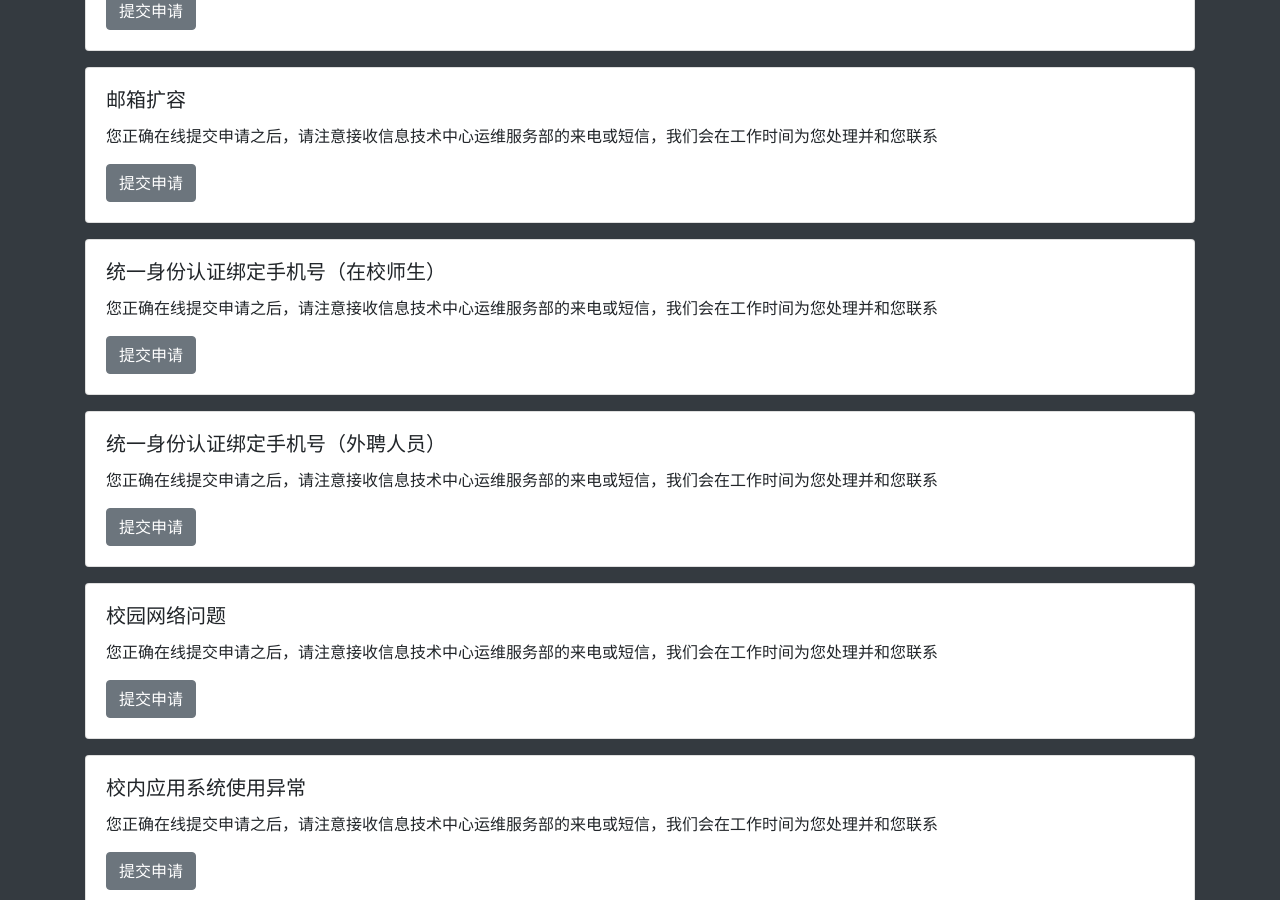
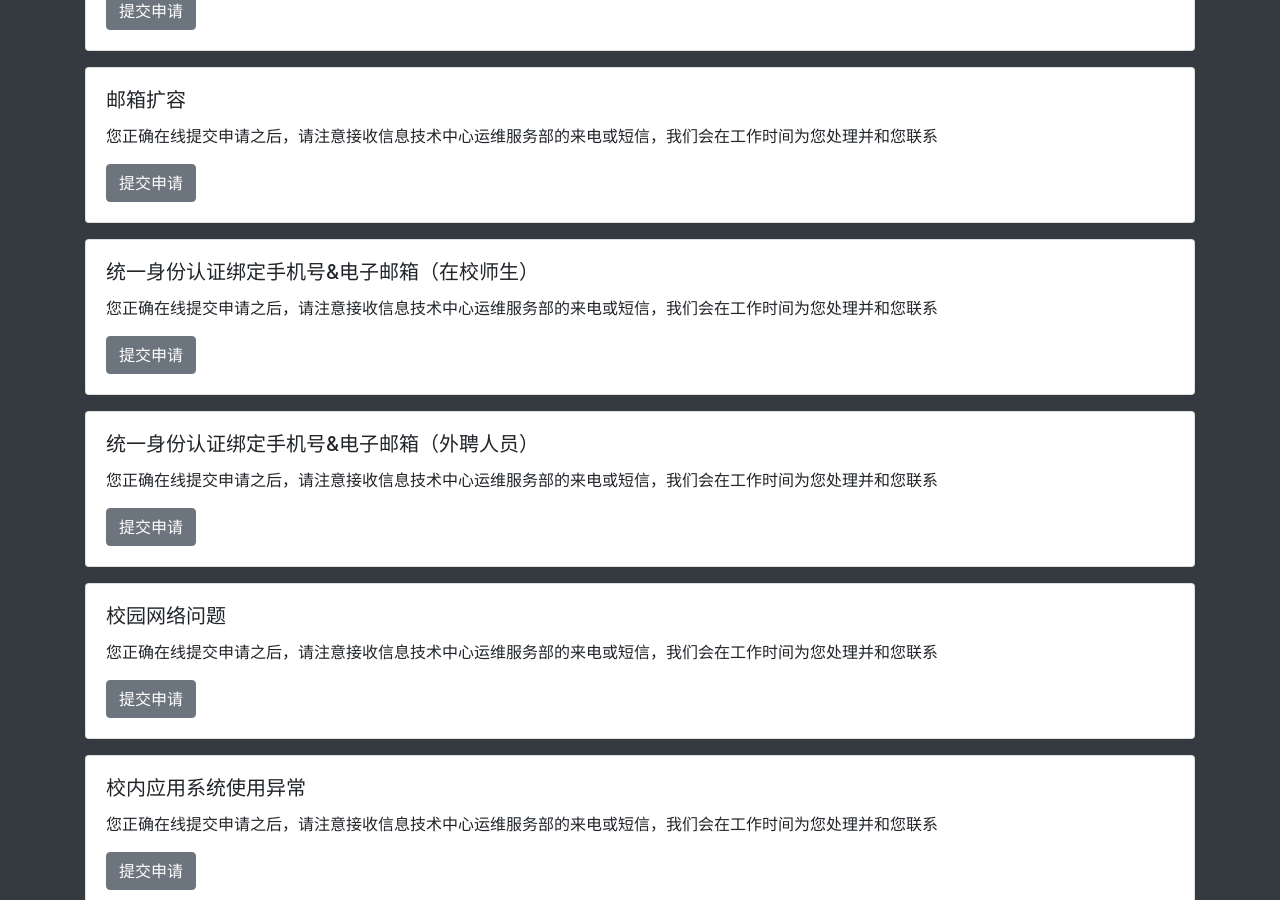
Before and after one commit to YNUOMS/ynuoms.github.io, a Jekyll site: the page built from index.html, in a window 1280 px wide and 900 px high, scrolled down 1361 px. Built offline with Jekyll 4.4.1, drawn with Linux system fonts in a browser that asks for light colours; nearby versions of some CDN libraries; comment, search, counter and statistics services are not loaded.

Commit message:
Update services.yml

```diff
--- a/_data/services.yml
+++ b/_data/services.yml
@@ -31,12 +31,12 @@
   url: https://jiandaoyun.com/f/5b0cc9ce2c7b1a6f6733d5bd
   label: 提交申请
 
-- name: 统一身份认证绑定手机号（在校师生）
+- name: 统一身份认证绑定手机号&电子邮箱（在校师生）
   description: 您正确在线提交申请之后，请注意接收信息技术中心运维服务部的来电或短信，我们会在工作时间为您处理并和您联系
   url: https://jiandaoyun.com/f/5b0e4413b49386633741c1f6
   label: 提交申请
 
-- name: 统一身份认证绑定手机号（外聘人员）
+- name: 统一身份认证绑定手机号&电子邮箱（外聘人员）
   description: 您正确在线提交申请之后，请注意接收信息技术中心运维服务部的来电或短信，我们会在工作时间为您处理并和您联系
   url: https://jiandaoyun.com/f/5b0e47df54138a7e02de04e2
   label: 提交申请
```
